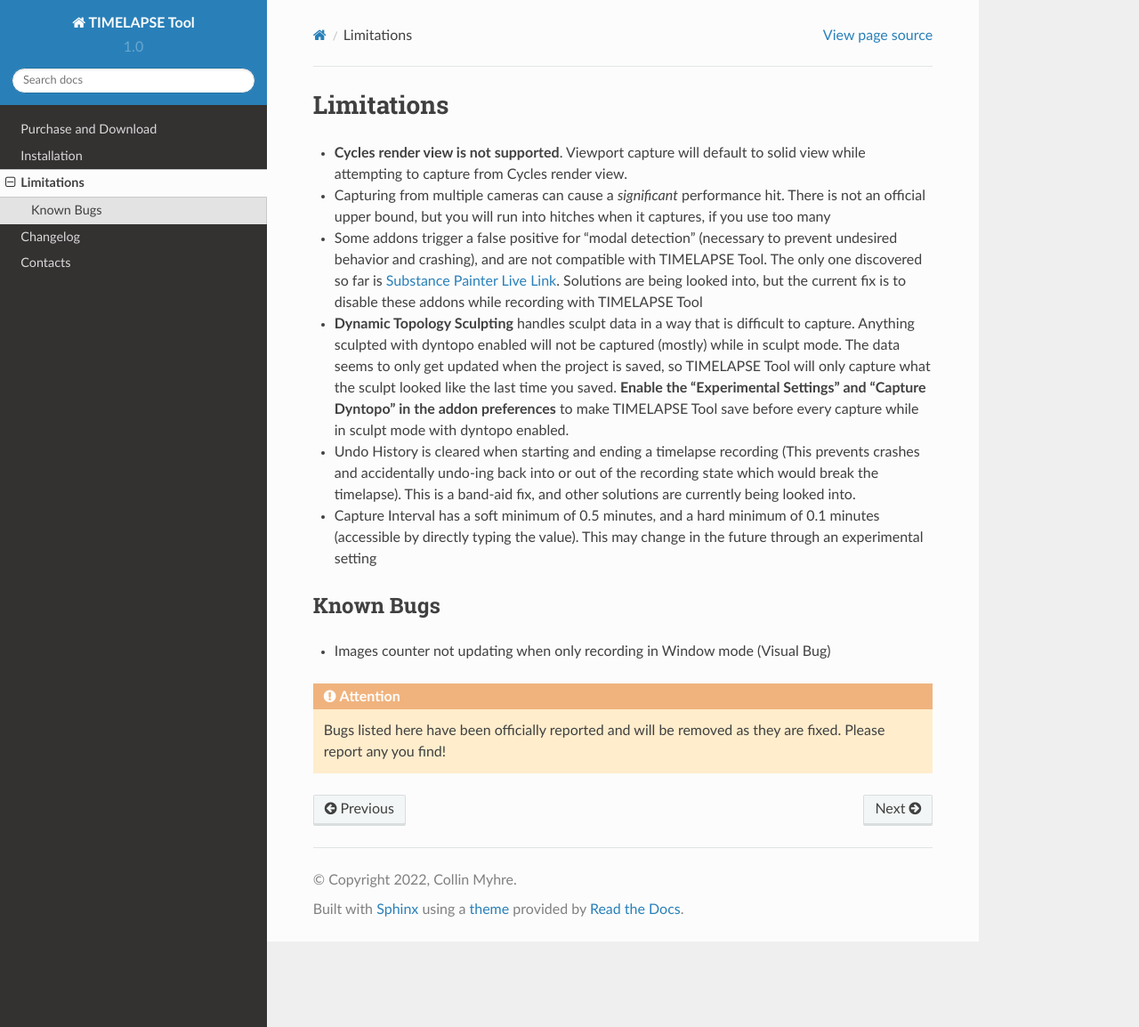
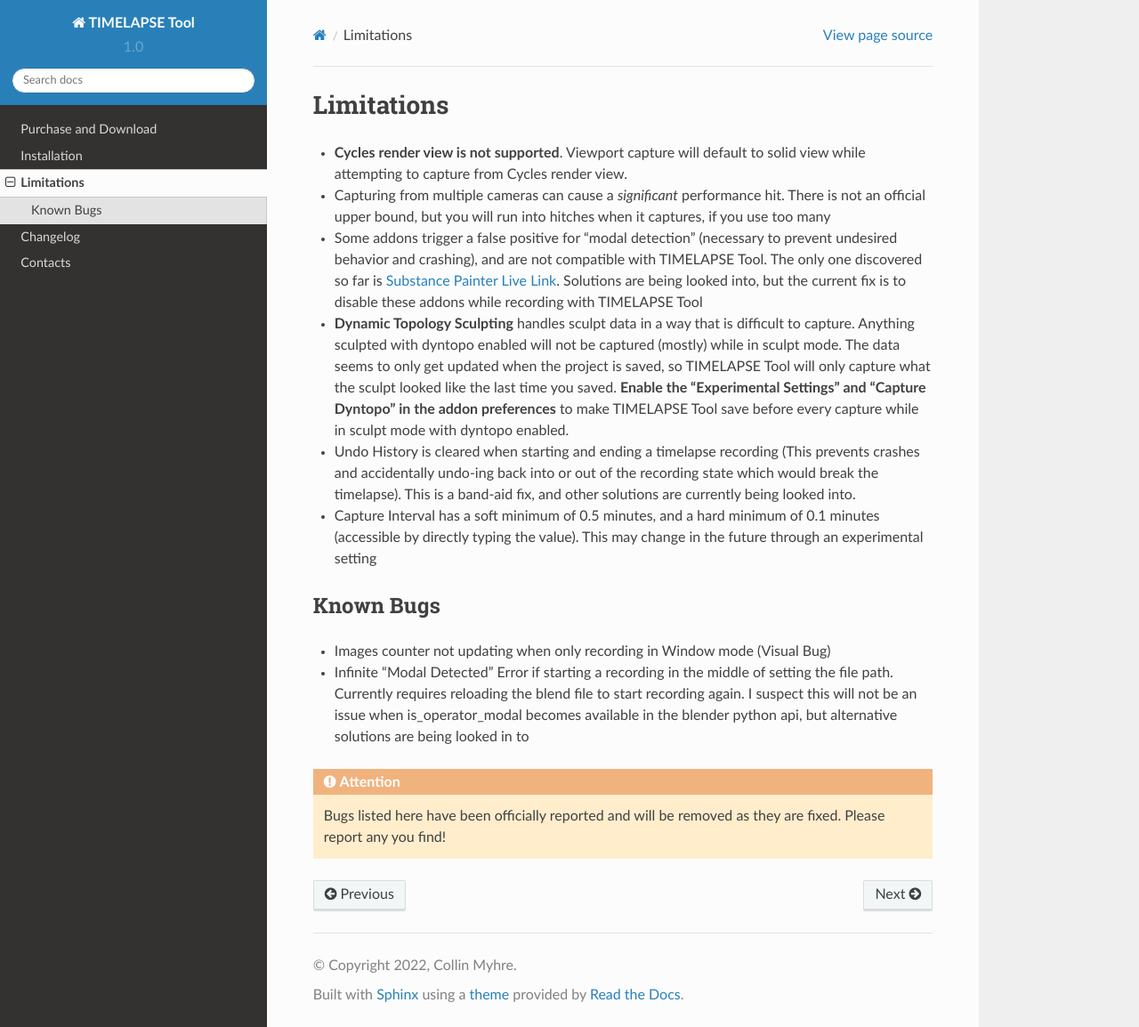
Before and after one commit to fwiller-git/TIMELAPSE-Tool-Docs, a Sphinx documentation site: the page built from docs/source/limitations.rst, in a window 1280 px wide and 1154 px high. Shown: the whole window at 89% size. Built offline with Sphinx 7.4.7 and the Read the Docs theme 2.0.0, drawn with Linux system fonts in a browser that asks for light colours; pages that are not in the unit, such as notebooks, are missing from menus.

Commit message:
added a known bug :( Infinite Modal with file browser

```diff
--- a/docs/source/changelog.rst
+++ b/docs/source/changelog.rst
@@ -1,8 +1,10 @@
 Changelog
 =========
 
+Versions
+--------
 TIMELAPSE Tool: v1.0.0
----------------------
+^^^^^^^^^^^^^^^^^^^^^^
 *Initial Release*
   * Screenshot Capture
   * Camera Capture
--- a/docs/source/limitations.rst
+++ b/docs/source/limitations.rst
@@ -10,6 +10,7 @@
 Known Bugs
 ----------
 * Images counter not updating when only recording in Window mode (Visual Bug)
+* Infinite "Modal Detected" Error if starting a recording in the middle of setting the file path. Currently requires reloading the blend file to start recording again. I suspect this will not be an issue when is_operator_modal becomes available in the blender python api, but alternative solutions are being looked in to
 
 .. attention::
     Bugs listed here have been officially reported and will be removed as they are fixed. Please report any you find!
```
